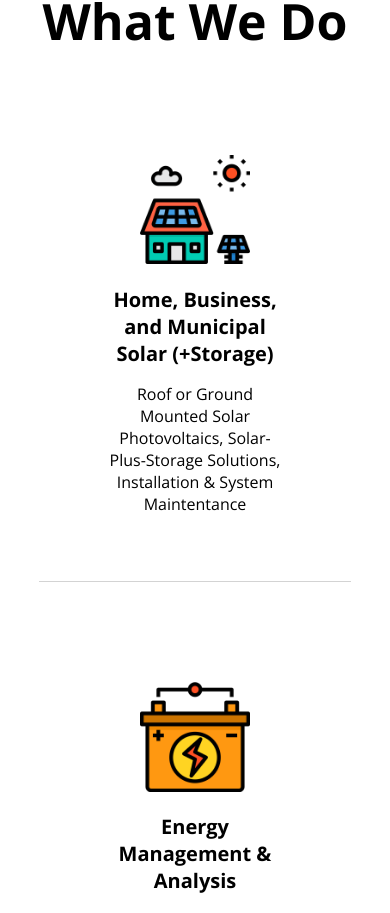
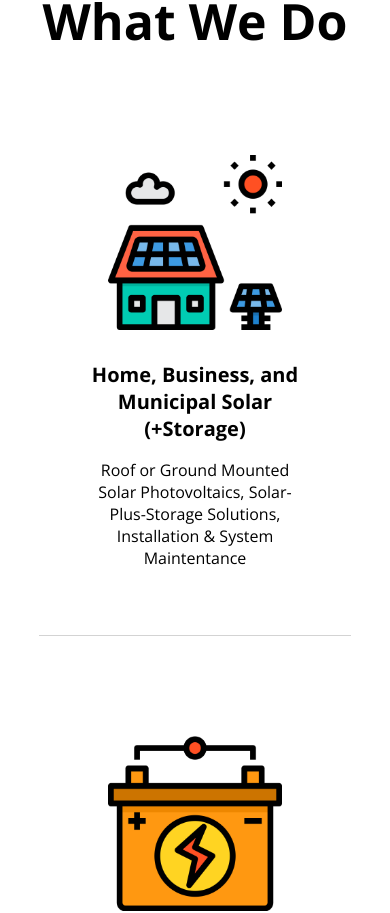
Before and after one commit to robitaille1/solar-ne, a React (Create React App) app: page / in a window 390 px wide. Shown: the part 1700-2613 px from the top of the page. Built offline with nearby package versions, Linux system fonts and the light colour scheme.

Commit message:
changed img size on mobile and spacing

```diff
--- a/src/components/WhatWeDoItem/WhatWeDoItem.css
+++ b/src/components/WhatWeDoItem/WhatWeDoItem.css
@@ -15,7 +15,8 @@
 }
 
 .itemImg {
-    width: 50%;
+    width: 80%;
+    margin-bottom: 10px;
 }
 
 .itemTitle {
@@ -25,7 +26,7 @@
 .itemDesc {
     font-size: 16px;
     align-self: center;
-    padding: 0px 20px;
+    /* padding: 0px 20px; */
 }
 
 @media only screen and (min-width: 700px) {
@@ -34,6 +35,9 @@
     }
     .itemDesc {
         font-size: 15px;
+    }
+    .itemImg {
+        width: 50%;
     }
 }
 
```
